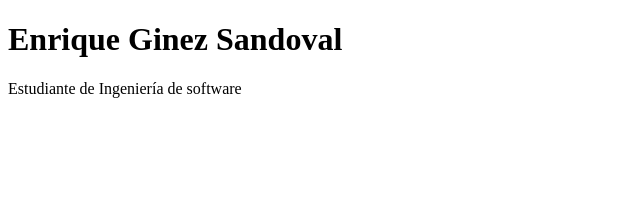
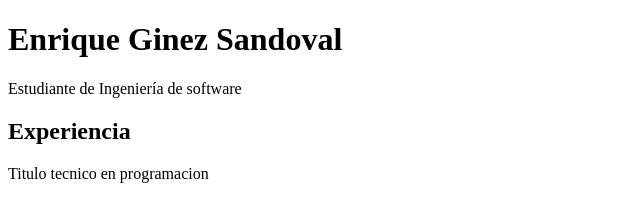
Before and after one commit to 1programador1/mycvv-2026, a plain HTML site: page index.html in a window 1280 px wide. Shown: the whole page, without its empty margins (0-640 px from the left). Drawn offline with Linux system fonts and the light colour scheme.

Commit message:
Experiencia

```diff
--- a/index.html
+++ b/index.html
@@ -7,5 +7,10 @@
 <body>
   <h1>Enrique Ginez Sandoval</h1>
   <p>Estudiante de Ingeniería de software</p>
+  <h2>Experiencia</h2>
+  <p>Titulo tecnico en programacion</p>
+
 </body>
+
+
 </html>
```
